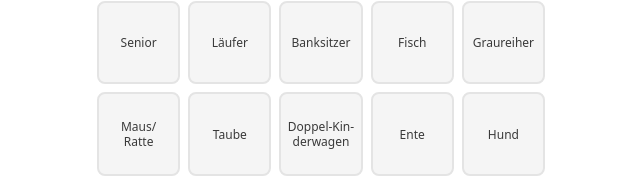
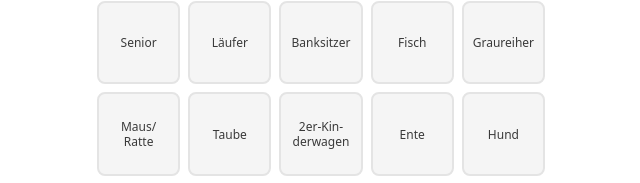
Before and after one commit to r3m00n/bingo, a Next.js app: page / in a window 1280 px wide. Shown: the part 198-381 px from the top of the page, without its empty margins (319-959 px from the left). Built offline with nearby package versions, Linux system fonts and the light colour scheme.

Commit message:
update words

```diff
--- a/src/app/page.tsx
+++ b/src/app/page.tsx
@@ -33,7 +33,7 @@ const BINGO_ITEMS = [
   'Vikinger Schach',
   'Over-Ears',
   'Grill',
-  'Doppel-Kinderwagen',
+  '2er-Kinderwagen',
   'Rollerfahrer',
   'Möwe',
   'Rabe',
```
